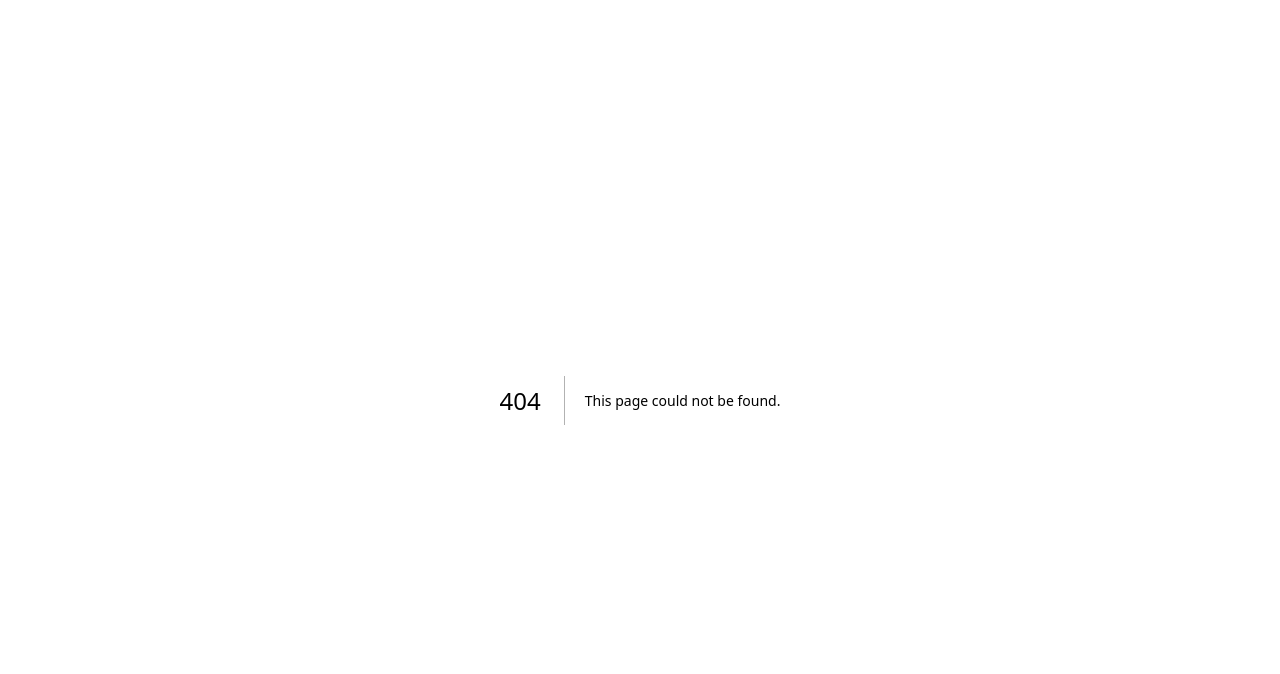
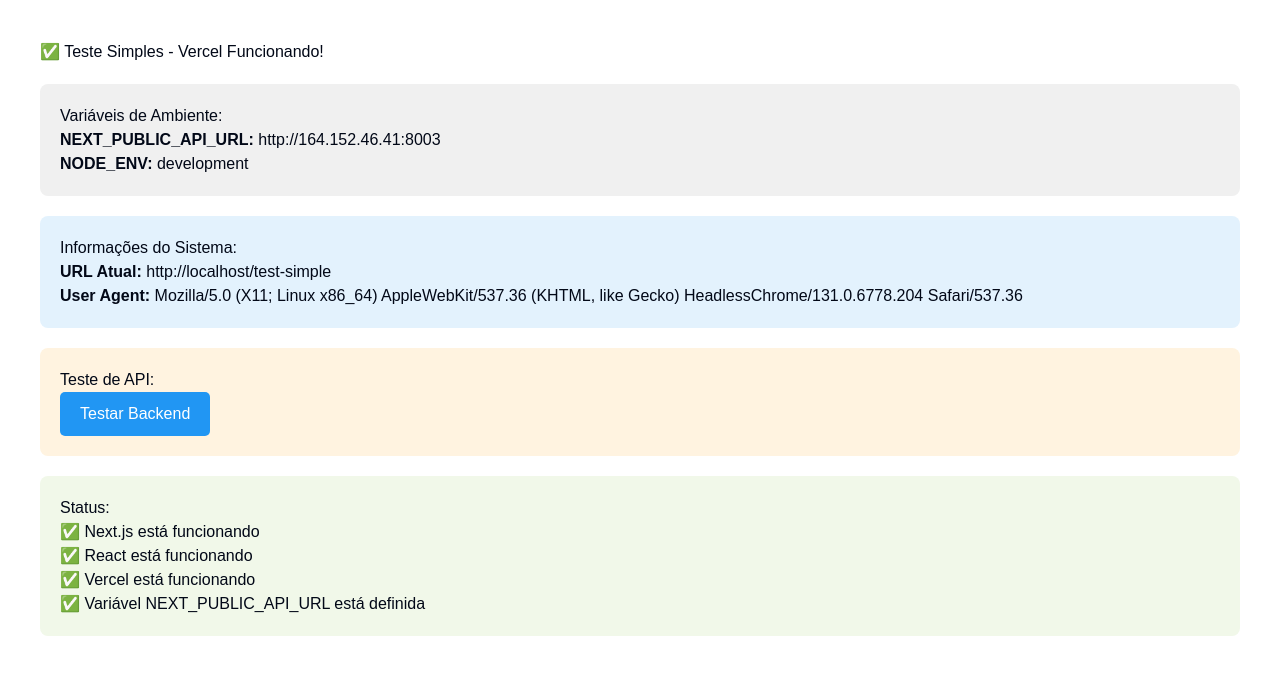
Before and after one commit to mariofaquin/biblioteca-frontend, a Next.js app: page /test-simple in a window 1280 px wide. Before the commit this address had no page. Shown: the top 674 px of the page. Built offline with nearby package versions, Linux system fonts and the light colour scheme.

Commit message:
feat: Adicionar página de teste simples para diagnóstico

```diff
--- /dev/null
+++ b/src/app/test-simple/page.tsx
@@ -0,0 +1,61 @@
+'use client'
+
+export default function TestSimplePage() {
+  const apiUrl = process.env.NEXT_PUBLIC_API_URL
+
+  return (
+    <div style={{ padding: '40px', fontFamily: 'Arial, sans-serif' }}>
+      <h1>✅ Teste Simples - Vercel Funcionando!</h1>
+
+      <div style={{ background: '#f0f0f0', padding: '20px', margin: '20px 0', borderRadius: '8px' }}>
+        <h2>Variáveis de Ambiente:</h2>
+        <p><strong>NEXT_PUBLIC_API_URL:</strong> {apiUrl || '❌ NÃO DEFINIDA'}</p>
+        <p><strong>NODE_ENV:</strong> {process.env.NODE_ENV}</p>
+      </div>
+
+      <div style={{ background: '#e3f2fd', padding: '20px', margin: '20px 0', borderRadius: '8px' }}>
+        <h2>Informações do Sistema:</h2>
+        <p><strong>URL Atual:</strong> {typeof window !== 'undefined' ? window.location.href : 'SSR'}</p>
+        <p><strong>User Agent:</strong> {typeof window !== 'undefined' ? navigator.userAgent : 'SSR'}</p>
+      </div>
+
+      <div style={{ background: '#fff3e0', padding: '20px', margin: '20px 0', borderRadius: '8px' }}>
+        <h2>Teste de API:</h2>
+        <button
+          onClick={async () => {
+            try {
+              const response = await fetch(`${apiUrl}/api/health`)
+              const data = await response.json()
+              alert('✅ Backend respondeu: ' + JSON.stringify(data, null, 2))
+            } catch (error: any) {
+              alert('❌ Erro: ' + error.message)
+            }
+          }}
+          style={{
+            background: '#2196f3',
+            color: 'white',
+            border: 'none',
+            padding: '10px 20px',
+            borderRadius: '5px',
+            cursor: 'pointer',
+            fontSize: '16px'
+          }}
+        >
+          Testar Backend
+        </button>
+      </div>
+
+      <div style={{ background: '#f1f8e9', padding: '20px', margin: '20px 0', borderRadius: '8px' }}>
+        <h2>Status:</h2>
+        <p>✅ Next.js está funcionando</p>
+        <p>✅ React está funcionando</p>
+        <p>✅ Vercel está funcionando</p>
+        {apiUrl ? (
+          <p>✅ Variável NEXT_PUBLIC_API_URL está definida</p>
+        ) : (
+          <p>❌ Variável NEXT_PUBLIC_API_URL NÃO está definida</p>
+        )}
+      </div>
+    </div>
+  )
+}
```
